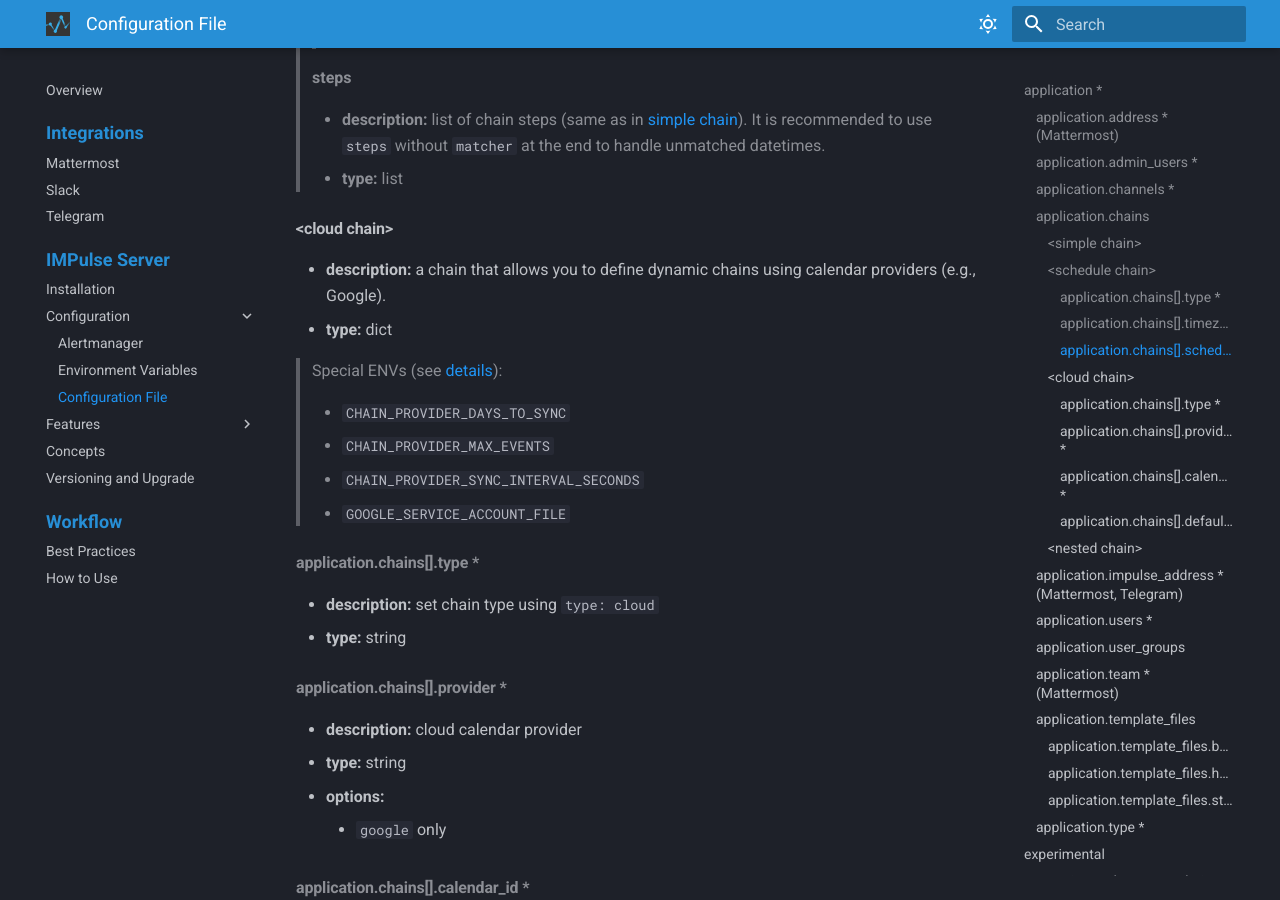
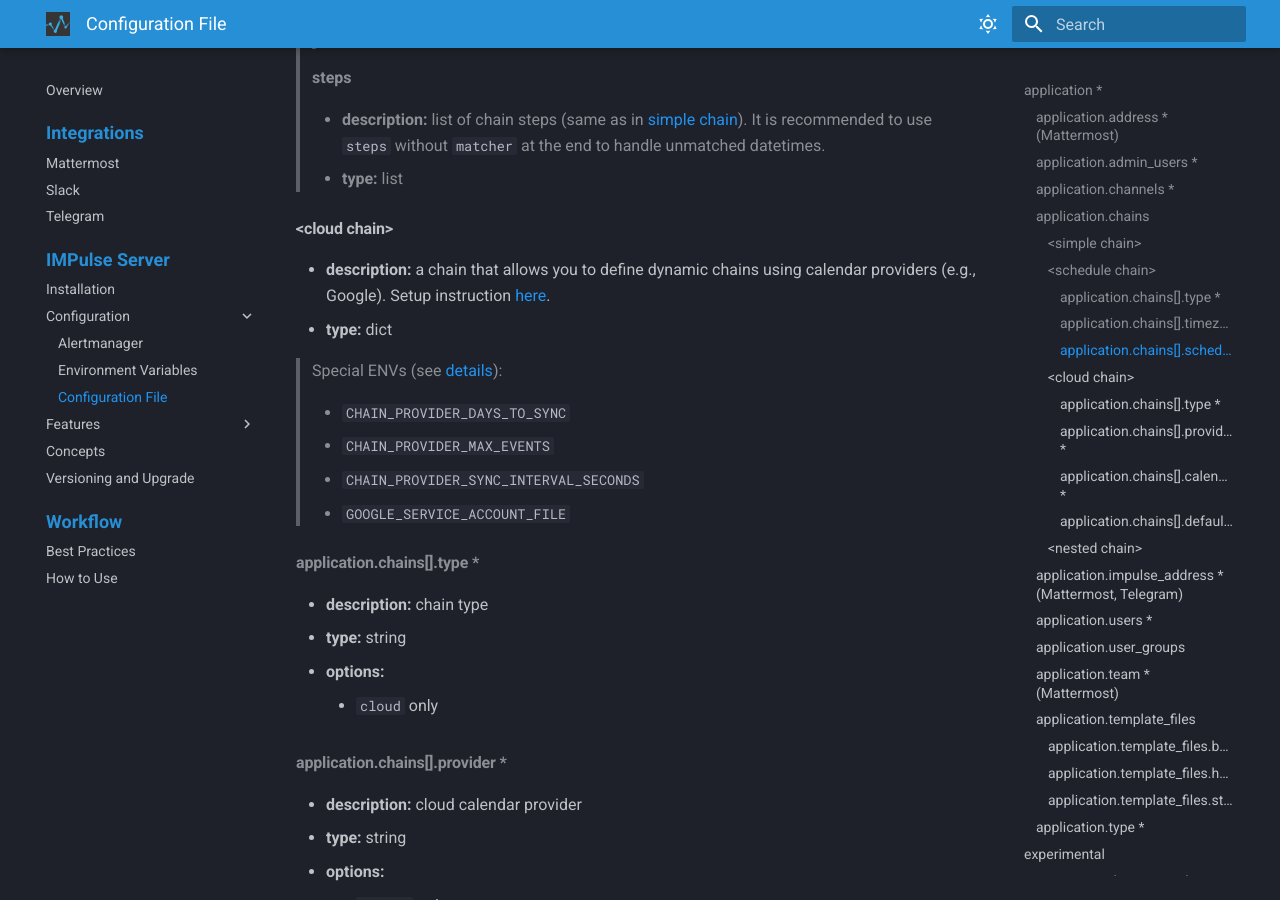
Before and after one commit to noErrdev/python-chatops-incident-mplatform, an MkDocs documentation site: the page built from docs/content/config_file.md, in a window 1280 px wide and 900 px high, scrolled down 4843 px. Built offline with MkDocs 1.6.1 and Material for MkDocs 9.7.7, drawn with Linux system fonts in a browser that asks for light colours; some of the changed text lies outside the part shown.

```diff
--- a/docs/content/config_file.md
+++ b/docs/content/config_file.md
@@ -242,7 +242,7 @@
 
 #### &lt;cloud chain&gt;
 
-- **description:** a chain that allows you to define dynamic chains using calendar providers (e.g., Google).
+- **description:** a chain that allows you to define dynamic chains using calendar providers (e.g., Google). Setup instruction [here](google.md).
 - **type:** dict
 
 > Special ENVs (see [details](envs.md)):
@@ -254,8 +254,10 @@
 
 ##### application.chains[].type *
 
-- **description:** set chain type using `type: cloud`
+- **description:** chain type
 - **type:** string
+- **options:**
+    - `cloud` only
 
 ##### application.chains[].provider *
 
@@ -402,7 +404,6 @@
 ### application.template_files
 
 - **description:** path to custom template files for `status_icons`, `header`, and `body` (see [Incident Structure](concepts.md#structure))
-
 - **type:** dict
 
 > IMPulse uses [jinja2 templates](https://pypi.org/project/Jinja2/) to set messages format. And you can modify it.
```
Also changed, not shown: other parts of docs/content/config_file.md (+1 -1 lines), docs/content/index.md (+2 -2 lines), CHANGELOG.md, README.md.
